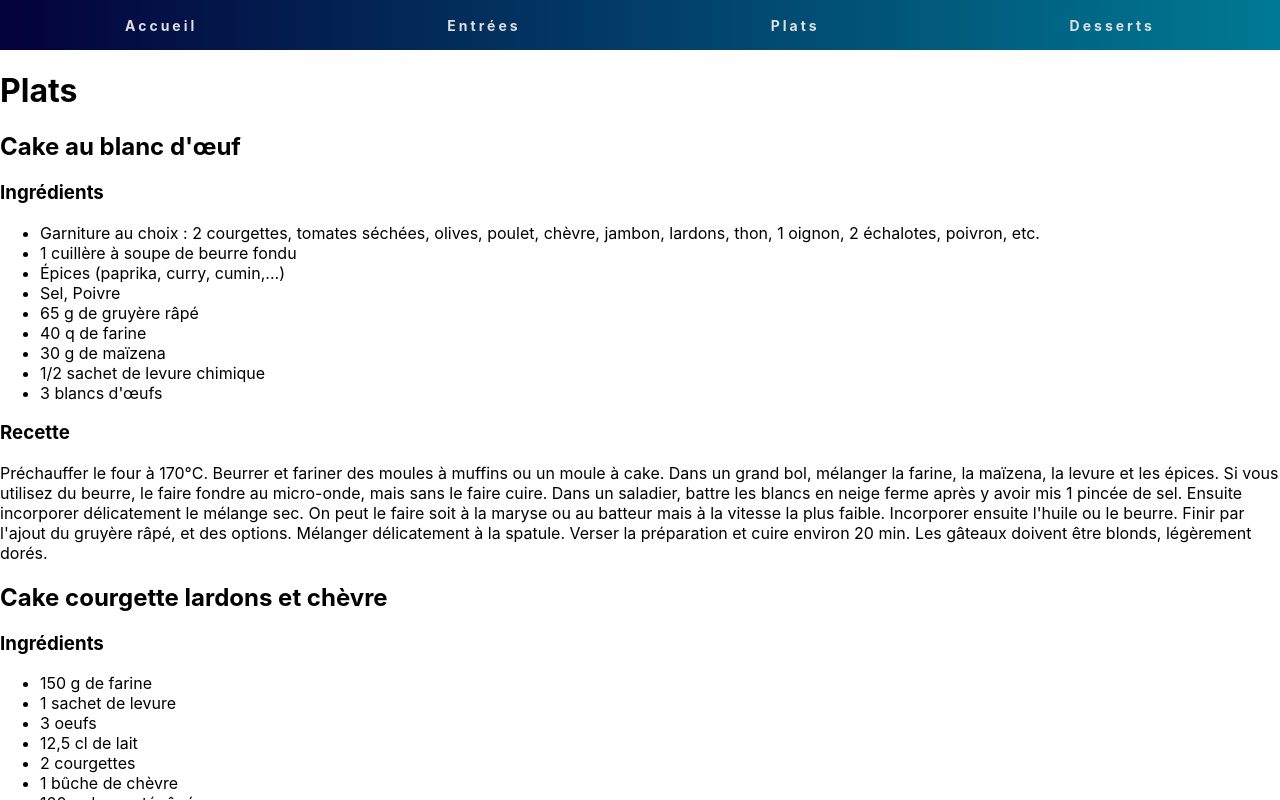
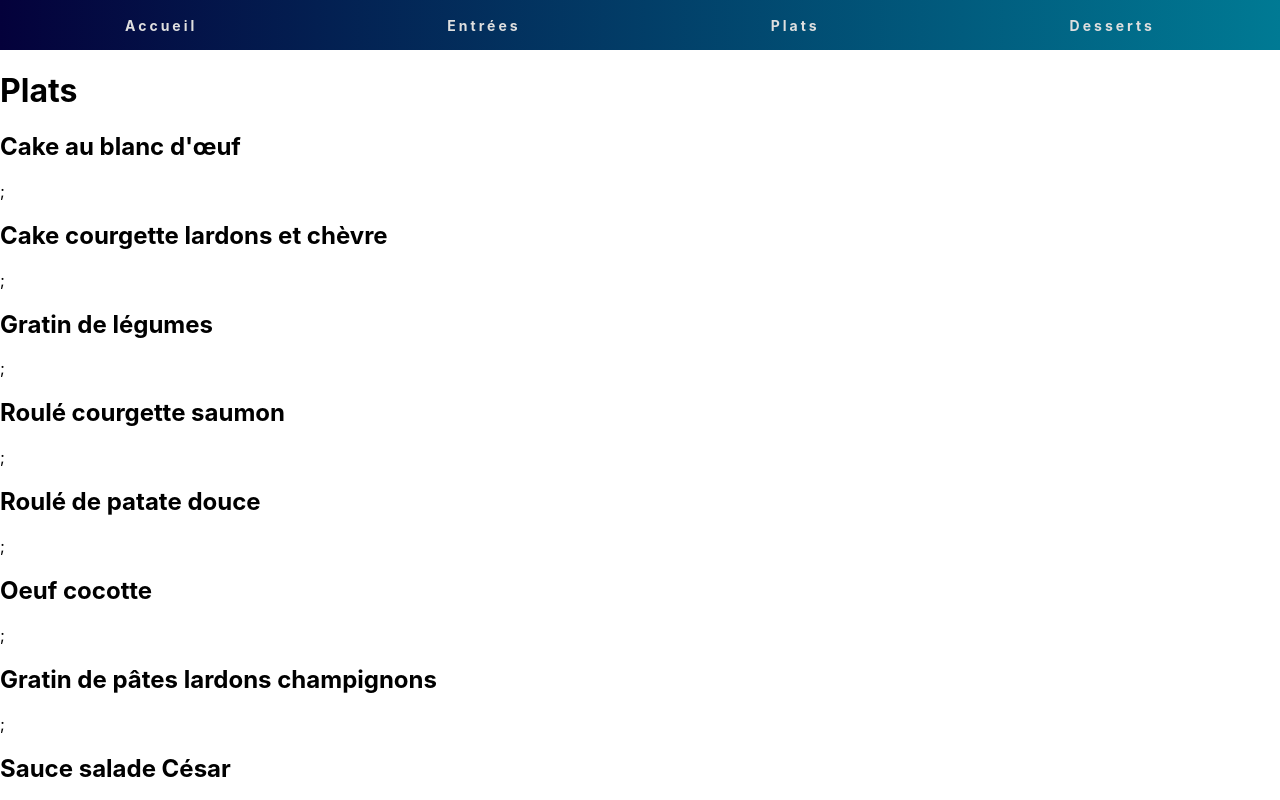
Before and after one commit to NicolasMazieres/Recettes-react, a React (Create React App) app: page / in a window 1280 px wide. Both pictures are taken after a click on the item "Plats". Shown: the top 800 px of the page. Built offline with nearby package versions, Linux system fonts and the light colour scheme.

Commit message:
Fonction hide/show recettes + quelques correctifs

```diff
--- a/src/App.js
+++ b/src/App.js
@@ -1,4 +1,4 @@
-import React, { useState, useRef, useEffect } from "react";
+import React, { useState } from "react";
 import Recipe from "./components/Recipe";
 import Navbar from "./components/Navbar";
 import entreeData from "./components/entreedata.json";
@@ -31,6 +31,7 @@ function App() {
   const entreeRecipes = entreejsonData.map((data, index) => {
     return <Recipe
       name={data.name}
+      details={data.details}
       ingredients={data.ingredients}
       recipe={data.recette}
       key={index}
@@ -40,6 +41,7 @@ function App() {
   const platRecipes = platjsonData.map((data, index) => {
     return <Recipe
       name={data.name}
+      details={data.details}
       ingredients={data.ingredients}
       recipe={data.recette}
       key={index}
@@ -49,6 +51,7 @@ function App() {
   const dessertRecipes = dessertjsonData.map((data, index) => {
     return <Recipe
       name={data.name}
+      details={data.details}
       ingredients={data.ingredients}
       recipe={data.recette}
       key={index}
@@ -86,10 +89,10 @@ function App() {
   return (
     <div className="appContainer">
       <Navbar setstate={{ accueilClicked, entreesClicked, platsClicked, dessertsClicked }} />
-        {contentShown == "Accueil" && viewAccueil}
-        {contentShown == "Entrées" && viewEntrees}
-        {contentShown == "Plats" && viewPlats}
-        {contentShown == "Desserts" && viewDesserts}
+      {contentShown === "Accueil" && viewAccueil}
+      {contentShown === "Entrées" && viewEntrees}
+      {contentShown === "Plats" && viewPlats}
+      {contentShown === "Desserts" && viewDesserts}
     </div>
   );
 }
--- a/src/components/Navbar.js
+++ b/src/components/Navbar.js
@@ -25,7 +25,7 @@ export default function Navbar(props) {
         return () => {
             window.removeEventListener('resize', changeWidth);
         }
-    })
+    }, [])
 
 
     return (
--- a/src/components/Recipe.js
+++ b/src/components/Recipe.js
@@ -1,14 +1,17 @@
-import React from "react";
+import React, { useState } from "react";
 
 export default function Recipe(props) {
+    const [isTextVisible, setTextVisible] = useState("false");
 
     const ingredientsList = props.ingredients.map((ingredient, index) => {
         return <li key={index}>{ingredient}</li>;
     })
 
-    return (
-        <div>
-            <h2>{props.name}</h2>
+    const recipeClicked = () => {
+        setTextVisible(!isTextVisible);
+    }
+
+    const recipeText = (
         <div className="recipeContainer">
             <div className="ingredients">
                 <h3>Ingrédients</h3>
@@ -17,12 +20,17 @@ export default function Recipe(props) {
                 </ul>
             </div>
             <div className="texteRecette">
-                    <h3>Recette</h3>
+                <h3>Recette {props.details}</h3>
                 <p>{props.recipe}</p>
             </div>
             <div className="imgRecette">
             </div>
-            </div>
+        </div>);
+
+    return (
+        <div>
+            <h2 className="recipeName" onClick={() => recipeClicked()}>{props.name}</h2>
+            {!isTextVisible && recipeText};
         </div>
     );
 }
--- a/src/components/entreedata.json
+++ b/src/components/entreedata.json
@@ -11,7 +11,8 @@
         "recette": "Préchauffez le four à 200°C. Dans une casserole, portez 2 verres d'eau froide avec le beurre et le sel. Faire chauffer et retirer du feu avant le premier bouillon. Hors du feu, ajoutez la farine d'un coup. Mélangez vivement à la cuillère en bois, et faites dessécher à feu doux jusqu'à ce que la masse se détache intégralement de la casserole. Laissez refroidir 2/3min , et incorporez les oeufs un par un en mélangeant bien. Ajoutez le gruyère râpé, le sel et le poivre. Déposez cette pâte en petits tas séparés, sur une plaque avec du papier cuisson. Enfournez 20/25 min en surveillant."
     },
     {
-        "name": "Bouchées à l'emmental (Pour environ 10 à 12 biscuits)",
+        "name": "Bouchées à l'emmental",
+        "details": "(Pour environ 10 à 12 biscuits)",
         "ingredients": [
             "50g de fromage râpé",
             "50g de farine",
--- a/src/index.css
+++ b/src/index.css
@@ -88,3 +88,7 @@ nav {
 }
 
 /* CSS Body */
+
+.recipeName {
+  cursor: pointer;
+}
```
Lines whose indentation alone changed are shown as unchanged.
